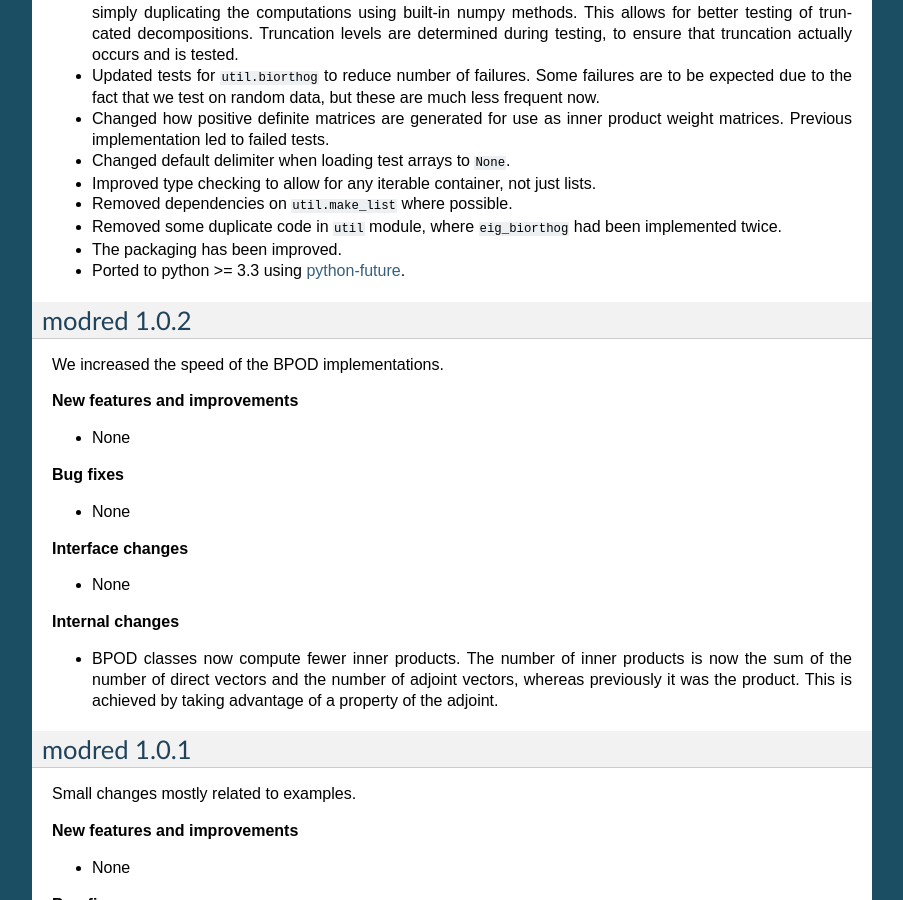
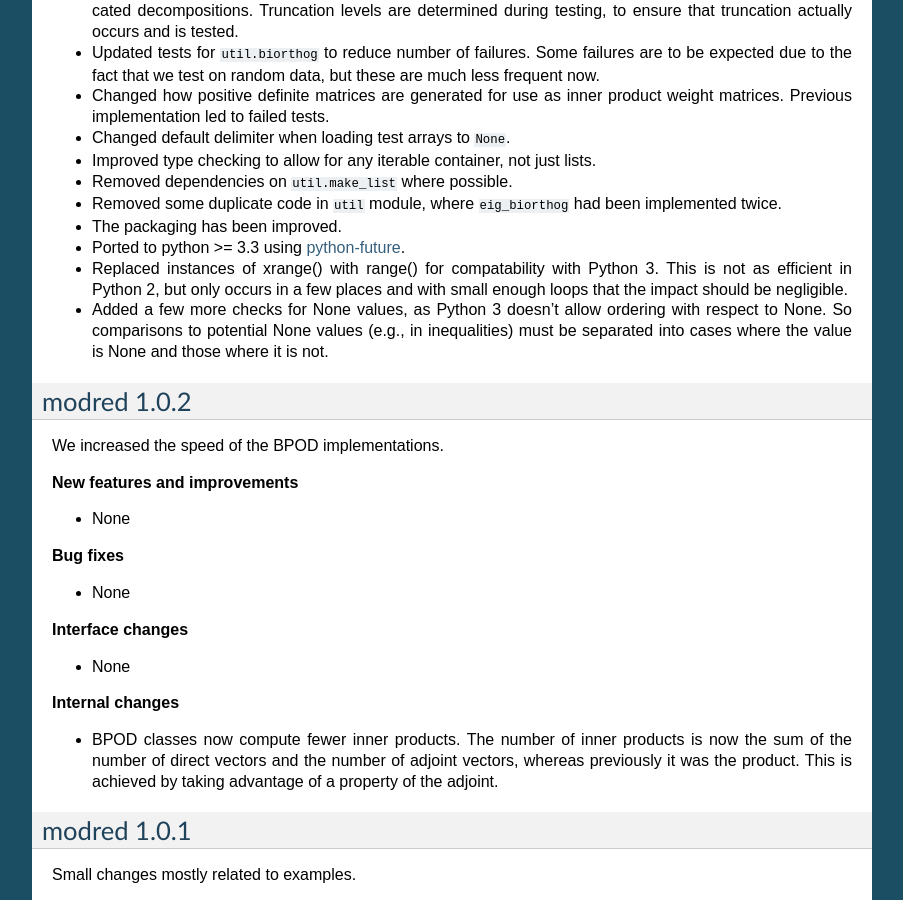
Before and after one commit to belson17/modred, a Sphinx documentation site: the page built from doc/release_notes.rst, in a window 1280 px wide and 900 px high, scrolled down 1978 px. Shown: the whole window, without its empty margins (198-1101 px from the left). Built offline with Sphinx 7.4.7, drawn with Linux system fonts in a browser that asks for light colours; formulas are drawn with MathJax 3; the version number is read from the project's files by our own code; some of the changed text lies outside the part shown.

Commit message:
Minor changes for Python 3 compatibility.
Changed xrange to range in a few places.  This is less efficient in Python 2,
but only happens in loops where the effect should be negligible anyway.

Also added some checks for None values, since Python 3 gives an error when
trying to compare a float to None.

```diff
--- a/doc/release_notes.rst
+++ b/doc/release_notes.rst
@@ -13,6 +13,9 @@
 **New features and improvements**
 
 * Python 3 is now supported!
+
+* Documentation has been updated for clarity and consistency, and example code
+  works with the latest interface.
 
 * DMD implementation now matches newest theory, laid out in a 2014 paper by Tu
   et al. in the Journal of Computational Dynamics.  Features were only added,
@@ -177,6 +175,15 @@
 * The packaging has been improved.
 
 * Ported to python >= 3.3 using `python-future <http://python-future.org/>`_.
+
+* Replaced instances of xrange() with range() for compatability with Python 3.
+  This is not as efficient in Python 2, but only occurs in a few places and with
+  small enough loops that the impact should be negligible.
+
+* Added a few more checks for None values, as Python 3 doesn't allow ordering
+  with respect to None.  So comparisons to potential None values (e.g., in
+  inequalities) must be separated into cases where the value is None and those
+  where it is not.
 
 
 ------------
```
Also changed, not shown: other parts of doc/release_notes.rst (+0 -5 lines), 3 other files.
